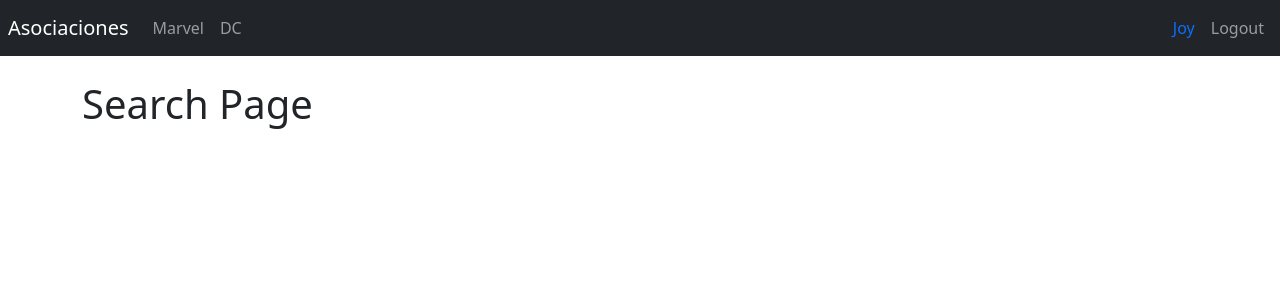
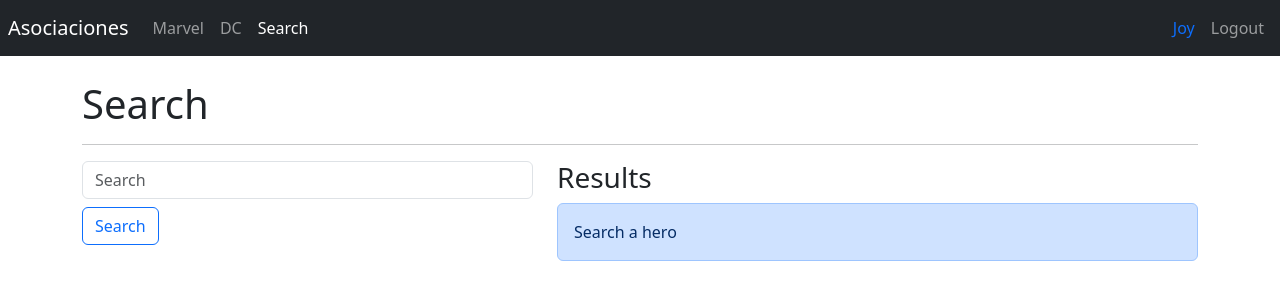
Before and after one commit to machelinos/react-udemy-ce-05-heroes-spa, a React (Vite) app: page /search in a window 1280 px wide. Shown: the top 300 px of the page. Built offline with nearby package versions, Linux system fonts and the light colour scheme.

Commit message:
Heroes App - Search page

```diff
--- a/package.json
+++ b/package.json
@@ -12,6 +12,7 @@
   "dependencies": {
     "localforage": "^1.10.0",
     "match-sorter": "^6.3.1",
+    "query-string": "^8.1.0",
     "react": "^18.2.0",
     "react-dom": "^18.2.0",
     "react-router-dom": "^6.13.0",
--- /dev/null
+++ b/src/heroes/helpers/getHeroesByQuery.js
@@ -0,0 +1,8 @@
+import { heroes } from '../data/heroes'
+
+export const getHeroesByQuery = (query) => {
+  if (query.length <= 1) return []
+  return heroes.filter((hero) =>
+    hero.superhero.trim().toLowerCase().includes(query),
+  )
+}
--- a/src/heroes/helpers/index.js
+++ b/src/heroes/helpers/index.js
@@ -1,2 +1,3 @@
 export * from './getHeroById'
 export * from './getHeroesByPublisher'
+export * from './getHeroesByQuery'
--- a/src/heroes/pages/SearchPage.jsx
+++ b/src/heroes/pages/SearchPage.jsx
@@ -1,7 +1,77 @@
+import { useMemo } from 'react'
+import { useLocation, useNavigate } from 'react-router-dom'
+import queryString from 'query-string'
+import { HeroCard } from '../components'
+import { getHeroesByQuery } from '../helpers'
+import { useForm } from '../../hooks/useForm'
+
 export const SearchPage = () => {
+  const navigate = useNavigate()
+
+  const { search } = useLocation()
+  const { q = '' } = queryString.parse(search)
+
+  const { searchText, handleInputChange } = useForm({
+    searchText: q,
+  })
+
+  const heroes = useMemo(() => getHeroesByQuery(q), [q])
+
+  const handleSubmit = (event) => {
+    event.preventDefault()
+    navigate(`?q=${searchText}`)
+  }
+
   return (
     <>
-      <h1>Search Page</h1>
+      <h1>Search</h1>
+      <hr />
+
+      <div className="row">
+        <div className="col-5">
+          <form onSubmit={handleSubmit}>
+            <input
+              className="form-control"
+              type="text"
+              placeholder="Search"
+              name="searchText"
+              autoComplete="off"
+              value={searchText}
+              onChange={handleInputChange}
+            />
+
+            <button type="submit" className="btn btn-outline-primary mt-2">
+              Search
+            </button>
+          </form>
+        </div>
+
+        <div className="col-7">
+          <h3>Results</h3>
+
+          {heroes.length > 0 && (
+            <div className="row row-cols-1">
+              {heroes.map((hero) => (
+                <HeroCard key={hero.id} {...hero} />
+              ))}
+            </div>
+          )}
+
+          {q.length <= 1 && (
+            <div className="alert alert-primary">
+              <p className="mb-0">Search a hero</p>
+            </div>
+          )}
+
+          {q.length > 1 && heroes.length === 0 && (
+            <div className="alert alert-danger">
+              <p className="mb-0">
+                No results for <strong>{q}</strong>
+              </p>
+            </div>
+          )}
+        </div>
+      </div>
     </>
   )
 }
--- /dev/null
+++ b/src/hooks/useForm.js
@@ -0,0 +1,24 @@
+import { useState } from 'react'
+
+export const useForm = (formValues = {}) => {
+  const [formState, setFormState] = useState(formValues)
+
+  const handleInputChange = ({ target }) => {
+    const { name, value } = target
+    setFormState({
+      ...formState,
+      [name]: value,
+    })
+  }
+
+  const handleResetClick = () => {
+    setFormState(formValues)
+  }
+
+  return {
+    ...formState,
+    formState,
+    handleInputChange,
+    handleResetClick,
+  }
+}
--- a/src/ui/components/Navbar.jsx
+++ b/src/ui/components/Navbar.jsx
@@ -21,6 +21,10 @@ export const Navbar = () => {
           <NavLink className="nav-item nav-link" to="/dc">
             DC
           </NavLink>
+
+          <NavLink className="nav-item nav-link" to="/search">
+            Search
+          </NavLink>
         </div>
       </div>
 
```
Also changed, not shown: 1 other file (tests, documents, lock files or other folders).
